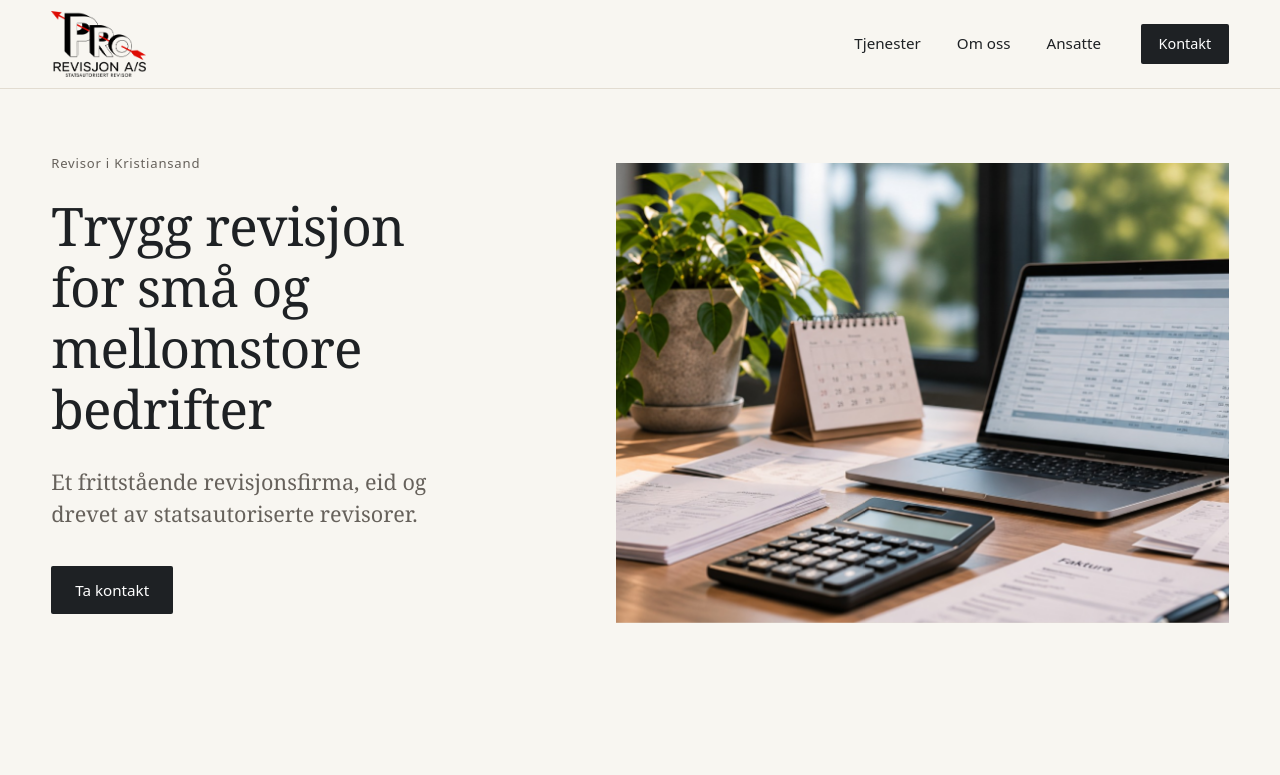
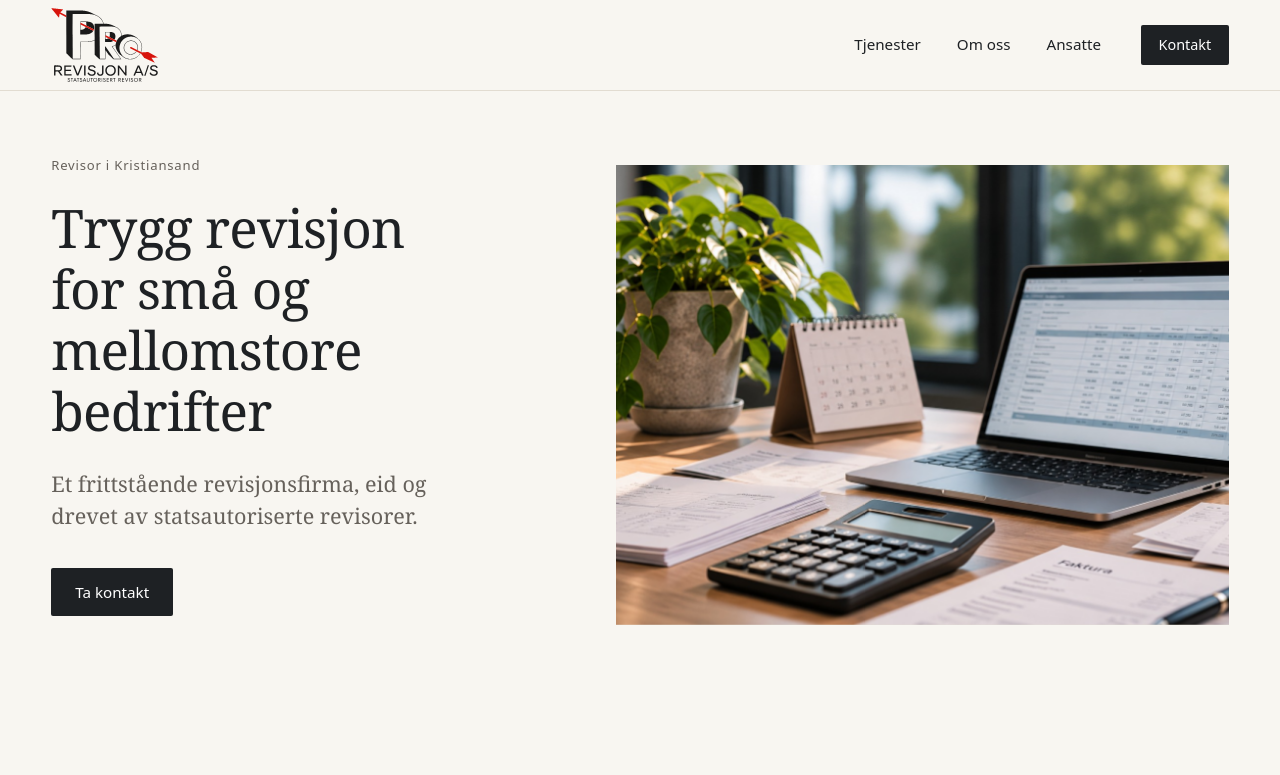
Before and after one commit to kfenger/pro-revisjon, an Astro site: page / in a window 1280 px wide. Shown: the top 775 px of the page. Built offline with nearby package versions, Linux system fonts and the light colour scheme; Astro itself is replaced by a stand-in of ours; a web font is replaced by a local one.

Commit message:
v1.4.2: skarp vektorlogo, litt større på PC
Co-Authored-By: Claude Opus 5.5 <noreply@anthropic.com>
Claude-Session: https://claude.ai/code/session_01B6H1BPw1z1rvwJ1D6qsxam

```diff
--- a/package.json
+++ b/package.json
@@ -1,6 +1,6 @@
 {
   "name": "pro-revisjon",
-  "version": "1.4.1",
+  "version": "1.4.2",
   "private": true,
   "type": "module",
   "scripts": {
--- a/src/components/Logo.astro
+++ b/src/components/Logo.astro
@@ -1,11 +1,10 @@
 ---
-import { Image } from 'astro:assets';
 import { logo } from '../lib/images';
 import { company } from '../data/site';
 const img = logo();
 ---
 {img ? (
-  <Image src={img} alt={company.name} class="logo-img" height={64} densities={[1, 2, 3]} loading="eager" />
+  <img src={img.src} alt={company.name} class="logo-img" width={Math.round((img.width * 64) / img.height)} height={64} loading="eager" decoding="async" />
 ) : (
   <span class="wordmark">
     <span class="wordmark-name">Pro-Revisjon</span>
--- a/src/styles/global.css
+++ b/src/styles/global.css
@@ -522,7 +522,7 @@ main:focus { outline: none; }
     --max: 110rem;
     --header-h: 5.5rem;
   }
-  .logo-img { height: 66px; }
+  .logo-img { height: 74px; }
 
   /* Hero: copy left, slideshow right, both inside the page margins */
   .hero {
```
Also changed, not shown: CHANGELOG.md, src/assets/images/logo.png (deleted), src/assets/images/logo.svg (added), 1 other file.
